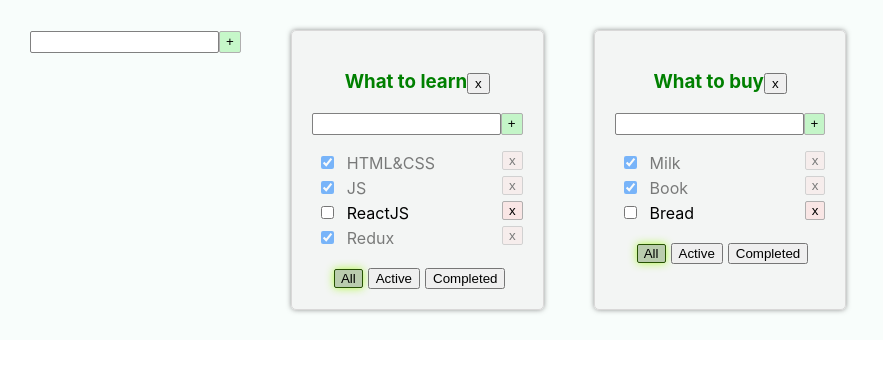
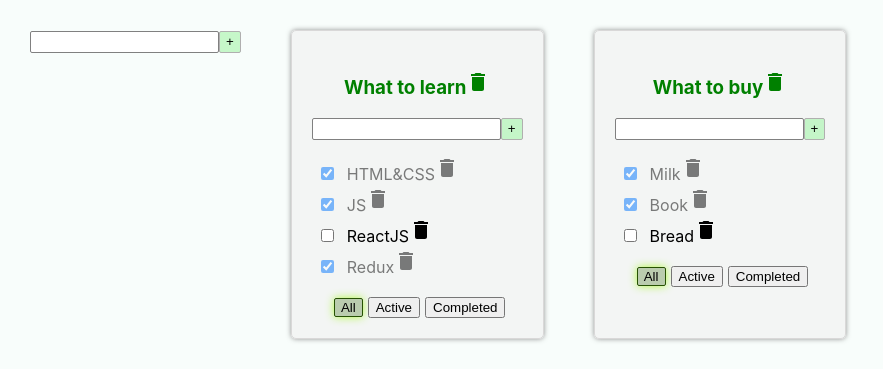
Before and after one commit to AliaksandrLiubanets/todolist, a React (Create React App) app: page / in a window 1280 px wide. Shown: the top 382 px of the page, without its empty margins (0-883 px from the left). Built offline with nearby package versions, Linux system fonts and the light colour scheme.

Commit message:
Add DeleteIcon from material-ui in Todolist.tsx

```diff
--- a/src/Todolist.tsx
+++ b/src/Todolist.tsx
@@ -3,6 +3,8 @@ import s from './Style.module.css'
 import {FilterTaskType, TaskType} from './App'
 import InputField from './InputField'
 import EditableSpan from './EditableSpan'
+import DeleteOutlinedIcon from '@material-ui/icons/DeleteOutlined'
+import DeleteIcon from '@material-ui/icons/Delete'
 
 type propsType = {
     todolistID: string
@@ -31,7 +33,8 @@ export function Todolist(props: propsType) {
                 onChange={(e: ChangeEvent<HTMLInputElement>) => props.changeTaskStatus(el.id, e.currentTarget.checked, props.todolistID)}
                 type="checkbox" checked={el.isDone}/>
             <EditableSpan title={el.title} setTitletoState={setTitleInSpan}/>
-            <button onClick={() => props.removeTask(el.id, props.todolistID)}>x</button>
+            <DeleteIcon onClick={() => props.removeTask(el.id, props.todolistID)}/>
+            {/*<button onClick={() => props.removeTask(el.id, props.todolistID)}>x</button>*/}
         </li>
     })
 
@@ -54,7 +57,9 @@ export function Todolist(props: propsType) {
         <div className={s.border}>
             <h3 className={props.title === 'Songs' ? s.h3blue : undefined}><EditableSpan title={props.title}
                                                                                          setTitletoState={setTodolistTitle}/>
-                <button onClick={removeTodolist}>x</button>
+                {/*<DeleteOutlinedIcon onClick={removeTodolist} />*/}
+                <DeleteIcon onClick={removeTodolist}/>
+                {/*<button onClick={removeTodolist}>x</button>*/}
             </h3>
             <InputField addItem={addTaskForInput}/>
             <ul className={s.list}>
```
